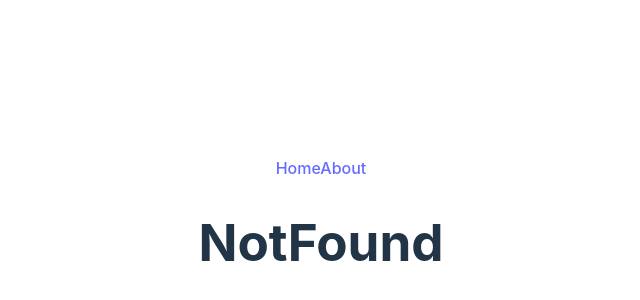
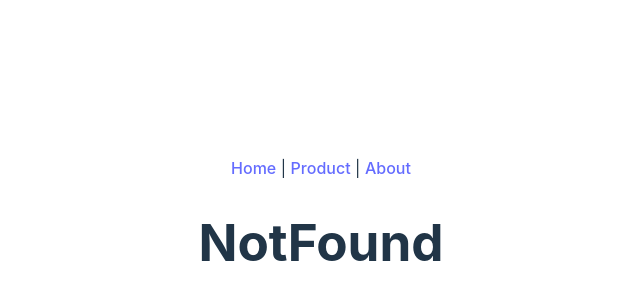
Before and after one commit to mrmohsensami/vue-router, a Vue app: page / in a window 1280 px wide. Shown: the part 170-470 px from the top of the page, without its empty margins (319-959 px from the left). Built offline with nearby package versions, Linux system fonts and the light colour scheme.

Commit message:
route name

```diff
--- a/src/App.vue
+++ b/src/App.vue
@@ -1,6 +1,7 @@
 <template>
   <div>
-    <router-link to="/home">Home</router-link>
+    <router-link to="/home">Home</router-link> |
+    <router-link :to="{ name: 'product', params: {id: 27}, query: {page: 2} }">Product</router-link> |
     <router-link to="/about">About</router-link>
     <router-view></router-view>
   </div>
--- a/src/pages/About.vue
+++ b/src/pages/About.vue
@@ -1,5 +1,6 @@
 <template>
   <h1>About</h1>
+  <router-link :to="{name:'home'}">Go to home</router-link>
 </template>
 
 <script>
```
Also changed, not shown: src/router.js (+7 -7 lines).
